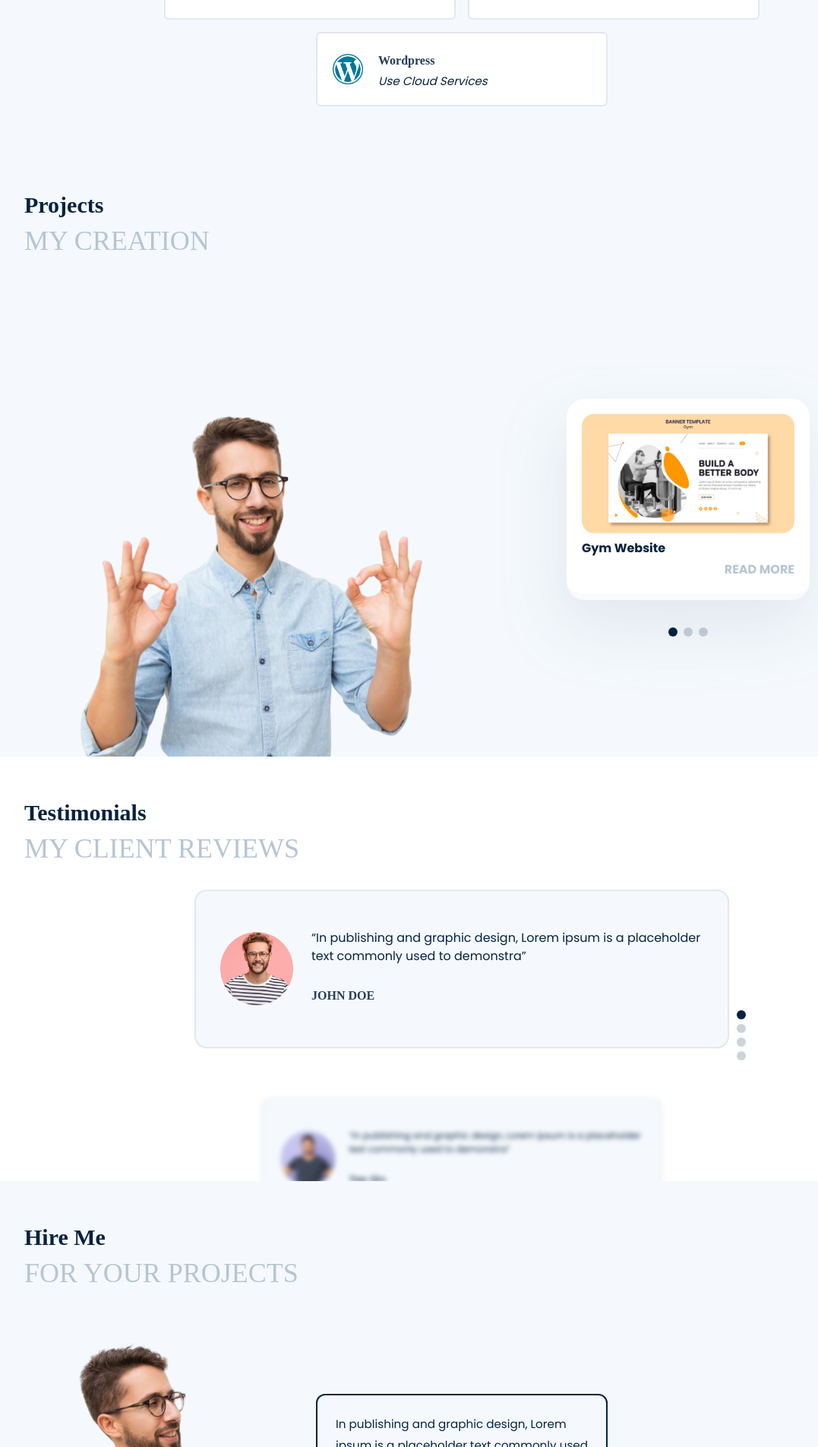
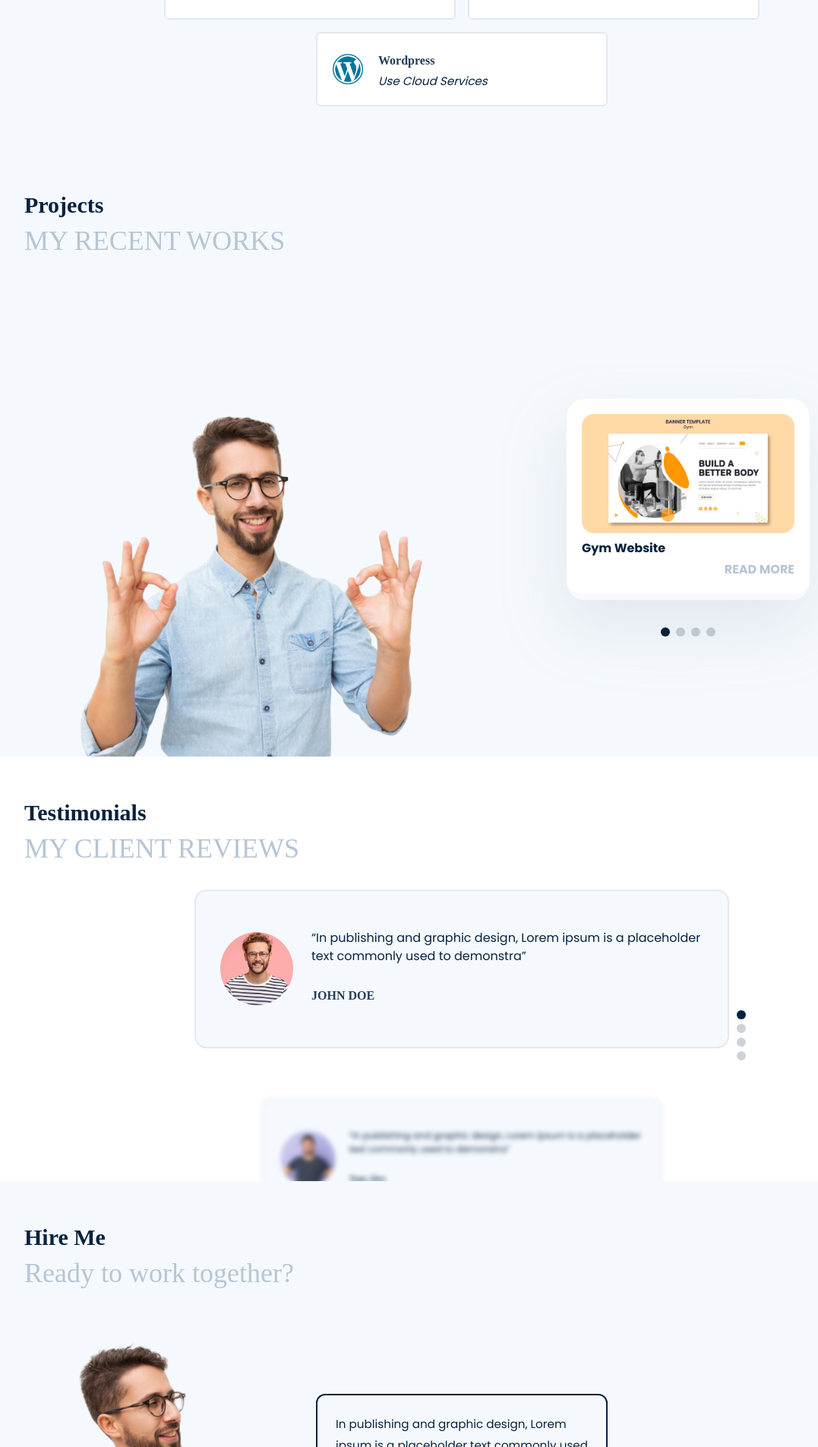
Before and after one commit to dani54196/sos_portfolio, a React (Vite) app: page / in a window 1280 px wide. Shown: the part 1663-3568 px from the top of the page at 76% size, without its empty margins (32-1109 px from the left). Built offline with nearby package versions, Linux system fonts and the light colour scheme; a web font is replaced by a local one.

Commit message:
tranlations in all components

```diff
--- a/src/Content.js
+++ b/src/Content.js
@@ -69,6 +69,10 @@ export const content = {
         title: "Creative Website",
         image: project3,
       },
+      {
+        title: "And More...",
+        image: project2,
+      },
     ],
   },
   Testimonials: {
--- a/src/components/Hireme.jsx
+++ b/src/components/Hireme.jsx
@@ -1,16 +1,17 @@
 import { content } from "../Content";
+import { useTranslation } from "react-i18next";
 
 const Hireme = () => {
   const { Hireme } = content;
-
+  const { t } = useTranslation();
   return (
     <section className="bg-bg_light_primary">
       <div className="md:container px-5 pt-14">
         <h2 className="title" data-aos="fade-down">
-          {Hireme.title}
+          {t("hireMe.title")}
         </h2>
         <h4 className="subtitle" data-aos="fade-down">
-          {Hireme.subtitle}
+          {t("hireMe.subtitle")}
         </h4>
         <br />
         <div className="flex items-center md:flex-row flex-col-reverse ">
--- a/src/components/Projects.jsx
+++ b/src/components/Projects.jsx
@@ -1,6 +1,7 @@
 import { content } from "../Content";
 // Import Swiper React components
 import { Swiper, SwiperSlide } from "swiper/react";
+import { useTranslation } from "react-i18next";
 
 // Import Swiper styles
 import "swiper/css";
@@ -10,15 +11,16 @@ import { Pagination } from "swiper";
 
 const Projects = () => {
   const { Projects } = content;
+  const { t } = useTranslation();
   return (
     <section className="bg-bg_light_primary" id="projects">
       <div className="md:container px-5 pt-14 min-h-screen flex flex-col justify-between">
         <div>
           <h2 className="title" data-aos="fade-down">
-            {Projects.title}
+            {t("projects.title")}
           </h2>
           <h4 className="subtitle" data-aos="fade-down">
-            {Projects.subtitle}
+            {t("projects.subtitle")}
           </h4>
           <br />
         </div>
@@ -47,7 +49,7 @@ const Projects = () => {
                 <div className="flex flex-col gap-1 mt-2">
                   <h5 className="font-bold font-Poppins">{content.title}</h5>
                   <button className="font-bold text-gray self-end">
-                    READ MORE
+                    {t("projects.readMore")}
                   </button>
                 </div>
               </SwiperSlide>
--- a/src/components/Testimonials.jsx
+++ b/src/components/Testimonials.jsx
@@ -1,6 +1,7 @@
 import { content } from "../Content";
 // Import Swiper React components
 import { Swiper, SwiperSlide } from "swiper/react";
+import { useTranslation } from "react-i18next";
 
 // Import Swiper styles
 import "swiper/css";
@@ -10,16 +11,17 @@ import { Pagination } from "swiper";
 import { useState } from "react";
 
 const Testimonials = () => {
+  const { t } = useTranslation();
   const { Testimonials } = content;
   const [activeIndex, setActiveIndex] = useState(0);
   return (
     <section>
       <div className="md:container px-5 pt-14">
         <h2 className="title" data-aos="fade-down">
-          {Testimonials.title}
+          {t("testimonial.title")}
         </h2>
         <h4 className="subtitle" data-aos="fade-down">
-          {Testimonials.subtitle}
+          {t("testimonial.subtitle")}
         </h4>
         <br />
         <Swiper
--- a/src/translation/i18n.js
+++ b/src/translation/i18n.js
@@ -31,7 +31,7 @@ i18n
               "In publishing and graphic design, Lorem ipsum is a placeholder text commonly used to demonstrate the visual form of a document elying on mean",
             title2: "Backend & Database",
             para2:
-            "Backend & Database, Lorem ipsum is a placeholder text commonly used to demonstrate the visual form of a document elying on mean",
+              "Backend & Database, Lorem ipsum is a placeholder text commonly used to demonstrate the visual form of a document elying on mean",
             title3: "Cloud Services",
             para3:
               "Cloud Services, Lorem ipsum is a placeholder text commonly used to demonstrate the visual form of a document elying on mean",
@@ -41,6 +41,21 @@ i18n
             subtitle: "MY TOP SKILLS",
             aws: "Use Cloud Services",
             node: "develop backend",
+          },
+          projects: {
+            title: "Projects",
+            subtitle: "MY RECENT WORKS",
+            readMore: "READ MORE",
+          },
+          testimonial: {
+            title: "Testimonials",
+            subtitle: "MY CLIENT REVIEWS",
+          },
+          hireMe:{
+            title: "Hire Me",
+            subtitle: "Ready to work together?",
+            para:
+              "Lorem ipsum dolor sit amet, consectetur adipiscing elit",
           },
           contact: {
             title: "Contact",
@@ -76,6 +91,21 @@ i18n
             aws: "Uso de servicios en la nube",
             node: "desarrollar backend",
           },
+          projects: {
+            title: "Proyectos",
+            subtitle: "MIS TRABAJOS RECIENTES",
+            readMore: "SABER MÁS",
+          },
+          testimonial: {
+            title: "Testimonios",
+            subtitle: "MIS RESEÑAS DE CLIENTES",
+          },
+          hireMe:{
+            title: "Contrátame",
+            subtitle: "¿Listo para trabajar juntos?",
+            para:
+              "Lorem ipsum dolor sit amet, consectetur adipiscing elit",
+          },
           contact: {
             title: "Contacto",
             subtitle: "Ponte en contacto con nosotros",
```
